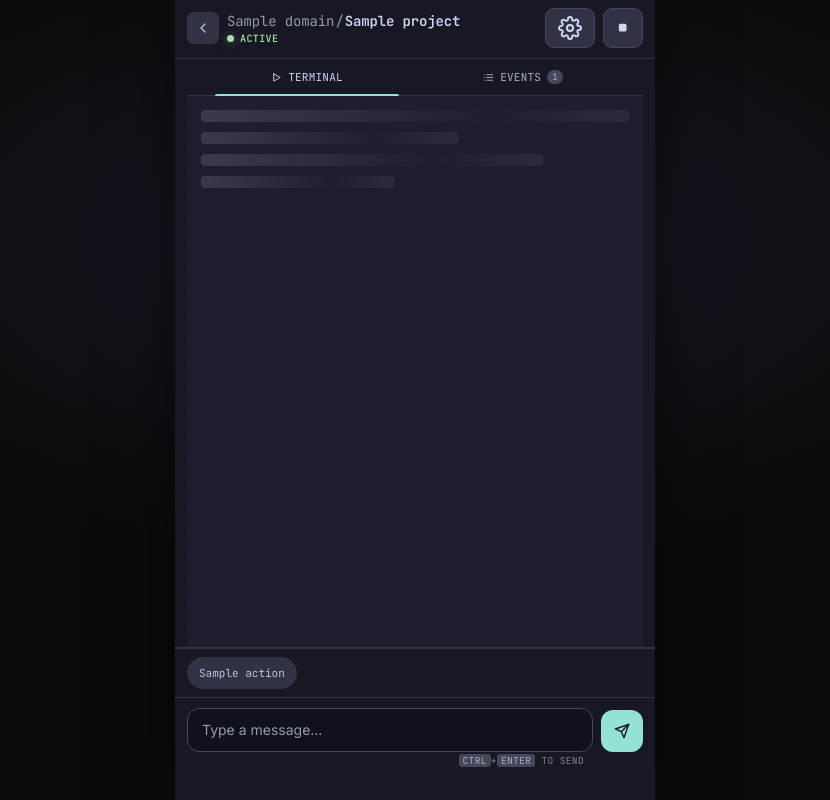
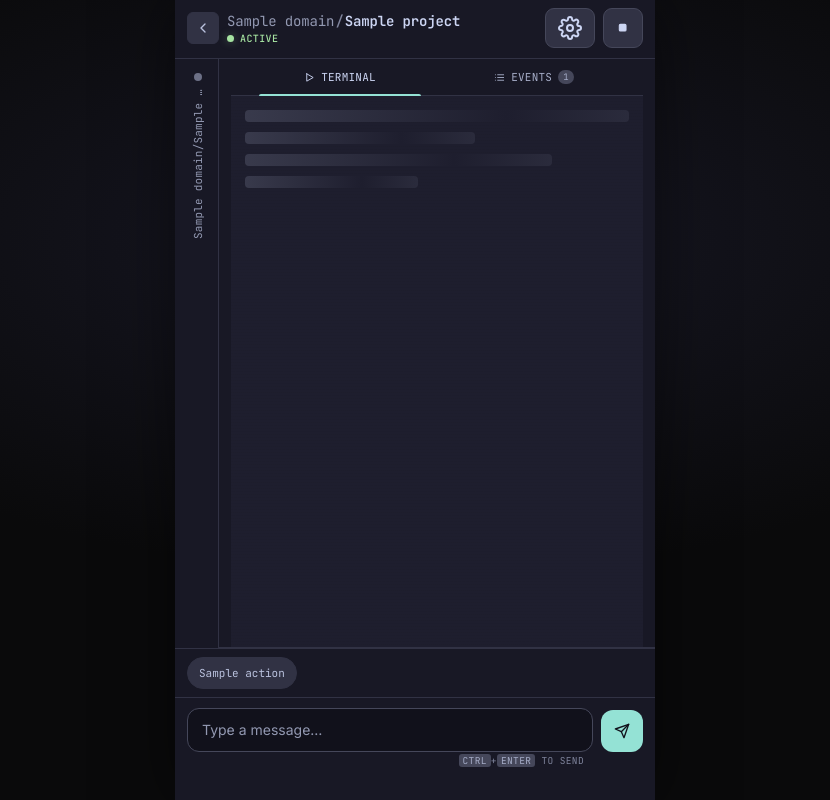
Before and after one commit to gabiito/claude-remote, a FastAPI app: template src/claude_remote/templates/project_view.html in a window 1280 px wide. Shown: the whole page, without its empty margins (225-1055 px from the left). Run offline with FastAPI, Linux system fonts and the light colour scheme; the template is opened without the code that fills it: most values are stand-ins (such as "Sample title", 1, 10 or a date in 2020); parts of the project's set-up code (start-up, migrations or seed data) failed here and were passed over; some libraries are stand-ins or nearby versions.

Commit message:
feat(deep-view): green - vertical active-sessions rail (roadmap #2 WU-2)
session_grouping.build_active_sessions(cards, current_id): rail entries for
every project with a live console, sorted by attention priority, current
flagged. projects_view passes active_sessions; project_view.html wraps the
tab content in a .cr-pv-body row with a left .cr-rail (status dot + rotated
domain/name, click to switch session, current highlighted). Rail hidden when
nothing is active. CSS added. Card/tabs/input unchanged.

725/725 tests pass, ruff clean, pyright 16.

```diff
--- a/src/claude_remote/routes/projects_view.py
+++ b/src/claude_remote/routes/projects_view.py
@@ -26,9 +26,11 @@ from claude_remote.db.instances import InstancesRepository
 from claude_remote.db.projects import ProjectsRepository
 from claude_remote.routes._templates import templates as TEMPLATES
 from claude_remote.routes._views import InstanceView
+from claude_remote.routes.home import build_home_cards
 from claude_remote.routes.instances import get_events_repo, get_instances_repo
 from claude_remote.routes.projects import get_projects_repo
 from claude_remote.services.live_status import derive_live_status
+from claude_remote.services.session_grouping import build_active_sessions
 
 router = APIRouter(tags=["projects-view"])
 
@@ -115,6 +117,12 @@ async def get_project_view(
 
     recent_events = events_repo.list_for_project(project_id, limit=50)
 
+    # Vertical session-switcher rail: every project with a live console.
+    active_sessions = build_active_sessions(
+        build_home_cards(projects_repo, instances_repo, events_repo, now),  # pyright: ignore[reportArgumentType]
+        current_project_id=project_id,
+    )
+
     return TEMPLATES.TemplateResponse(  # type: ignore[return-value]
         request,
         "project_view.html",
@@ -124,5 +132,6 @@ async def get_project_view(
             "primary_instance": primary_instance,
             "recent_events": recent_events,
             "quick_actions": QUICK_ACTIONS,
+            "active_sessions": active_sessions,
         },
     )
--- a/src/claude_remote/static/css/app.css
+++ b/src/claude_remote/static/css/app.css
@@ -598,6 +598,62 @@ body {
   display: flex;
   align-items: center;
   gap: 8px;
+}
+
+/* Body: vertical session rail + tab content side by side */
+.cr-pv-body {
+  flex: 1;
+  display: flex;
+  min-height: 0;
+}
+.cr-rail {
+  flex: 0 0 auto;
+  width: 44px;
+  overflow-y: auto;
+  display: flex;
+  flex-direction: column;
+  background: var(--bg-1);
+  border-right: 1px solid var(--line-0);
+}
+.cr-rail::-webkit-scrollbar { width: 0; }
+.cr-rail-item {
+  display: flex;
+  flex-direction: column;
+  align-items: center;
+  gap: 8px;
+  padding: 14px 4px;
+  text-decoration: none;
+  color: var(--fg-3);
+  border-left: 2px solid transparent;
+  transition: background 120ms, color 120ms;
+}
+.cr-rail-item:hover { background: var(--bg-2); color: var(--fg-1); }
+.cr-rail-item[data-current="1"] {
+  color: var(--fg-0);
+  background: var(--bg-2);
+  border-left-color: var(--accent);
+}
+.cr-rail-dot {
+  width: 8px;
+  height: 8px;
+  border-radius: 50%;
+  flex: 0 0 auto;
+  background: var(--st-stop);
+}
+.cr-rail-item[data-status="active"]  .cr-rail-dot { background: var(--st-active); }
+.cr-rail-item[data-status="needs"]   .cr-rail-dot { background: var(--st-needs); }
+.cr-rail-item[data-status="idle"]    .cr-rail-dot { background: var(--st-idle); }
+.cr-rail-item[data-status="running"] .cr-rail-dot { background: var(--st-run); }
+.cr-rail-name {
+  writing-mode: vertical-rl;
+  transform: rotate(180deg);
+  font-family: var(--fnt-mono);
+  font-size: 11px;
+  letter-spacing: 0.02em;
+  white-space: nowrap;
+  max-height: 150px;
+  overflow: hidden;
+  text-overflow: ellipsis;
 }
 
 .cr-pv-tabs {
--- a/src/claude_remote/templates/project_view.html
+++ b/src/claude_remote/templates/project_view.html
@@ -63,6 +63,23 @@
   </div>
   {% endif %}
 
+  {# ── Body: vertical session rail + tab content ── #}
+  <div class="cr-pv-body">
+  {% if active_sessions %}
+  <nav class="cr-rail cr-scroll" aria-label="Active sessions">
+    {% for s in active_sessions %}
+    <a class="cr-rail-item"
+       href="/projects/{{ s.project_id }}"
+       data-status="{{ s.status | status_token }}"
+       {% if s.is_current %}data-current="1" aria-current="page"{% endif %}
+       title="{{ s.domain }}/{{ s.name }} — {{ s.status }}">
+      <span class="cr-rail-dot"></span>
+      <span class="cr-rail-name">{{ s.domain }}/{{ s.name }}</span>
+    </a>
+    {% endfor %}
+  </nav>
+  {% endif %}
+
   {# ── Tab container (Terminal + Events) — tab state mirrored to URL hash ── #}
   <div class="cr-pv-tabs"
        x-data="{ tab: window.location.hash === '#events' ? 'events' : 'terminal' }"
@@ -116,6 +133,7 @@ No active session. Launch a new one to see output.</pre>
       {% endif %}
     </div>
   </div>
+  </div>{# /.cr-pv-body #}
 
   {# ── Quick action chips ── #}
   <div class="cr-chips cr-scroll">
```
Also changed, not shown: src/claude_remote/services/session_grouping.py (+30 -0 lines).
